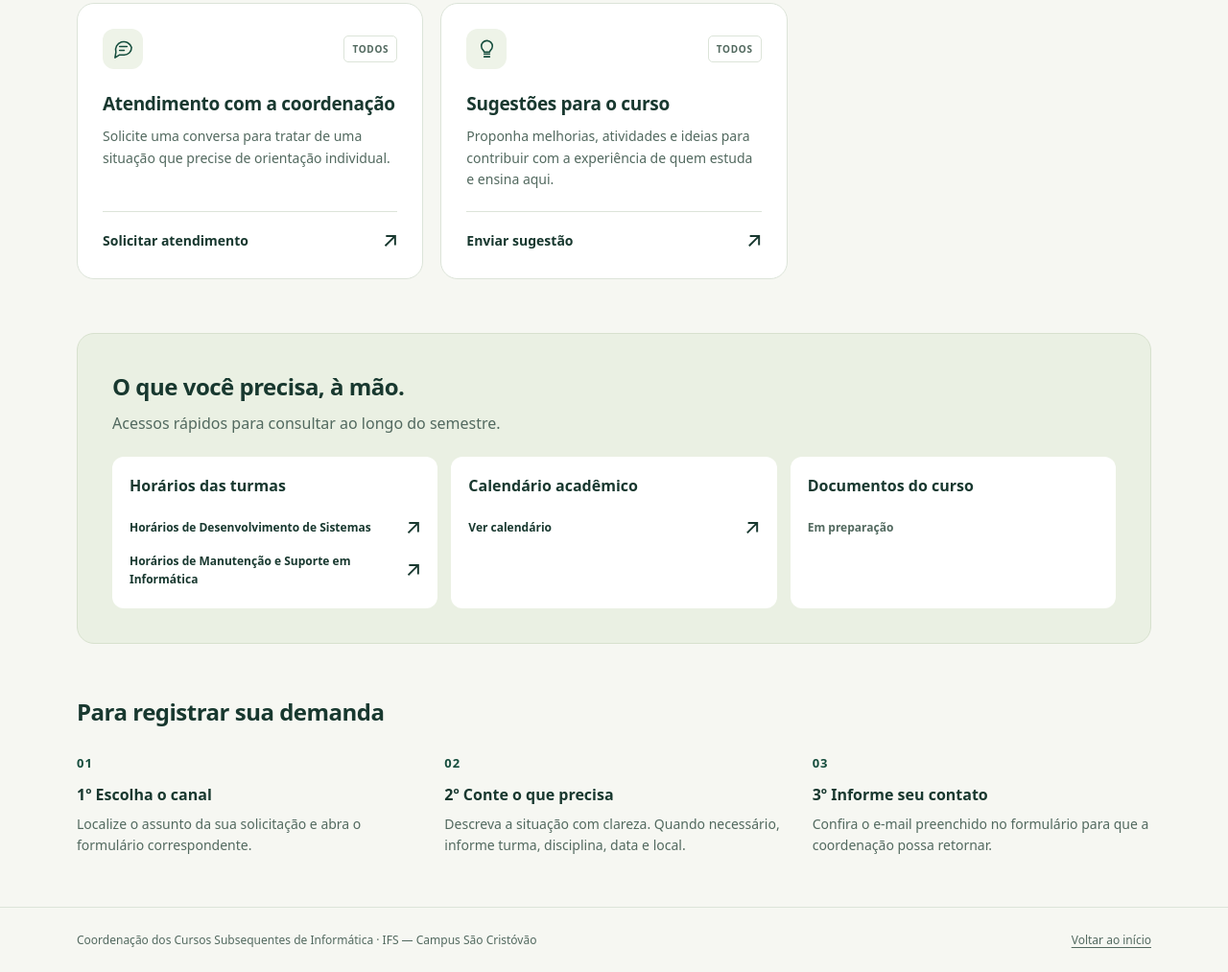
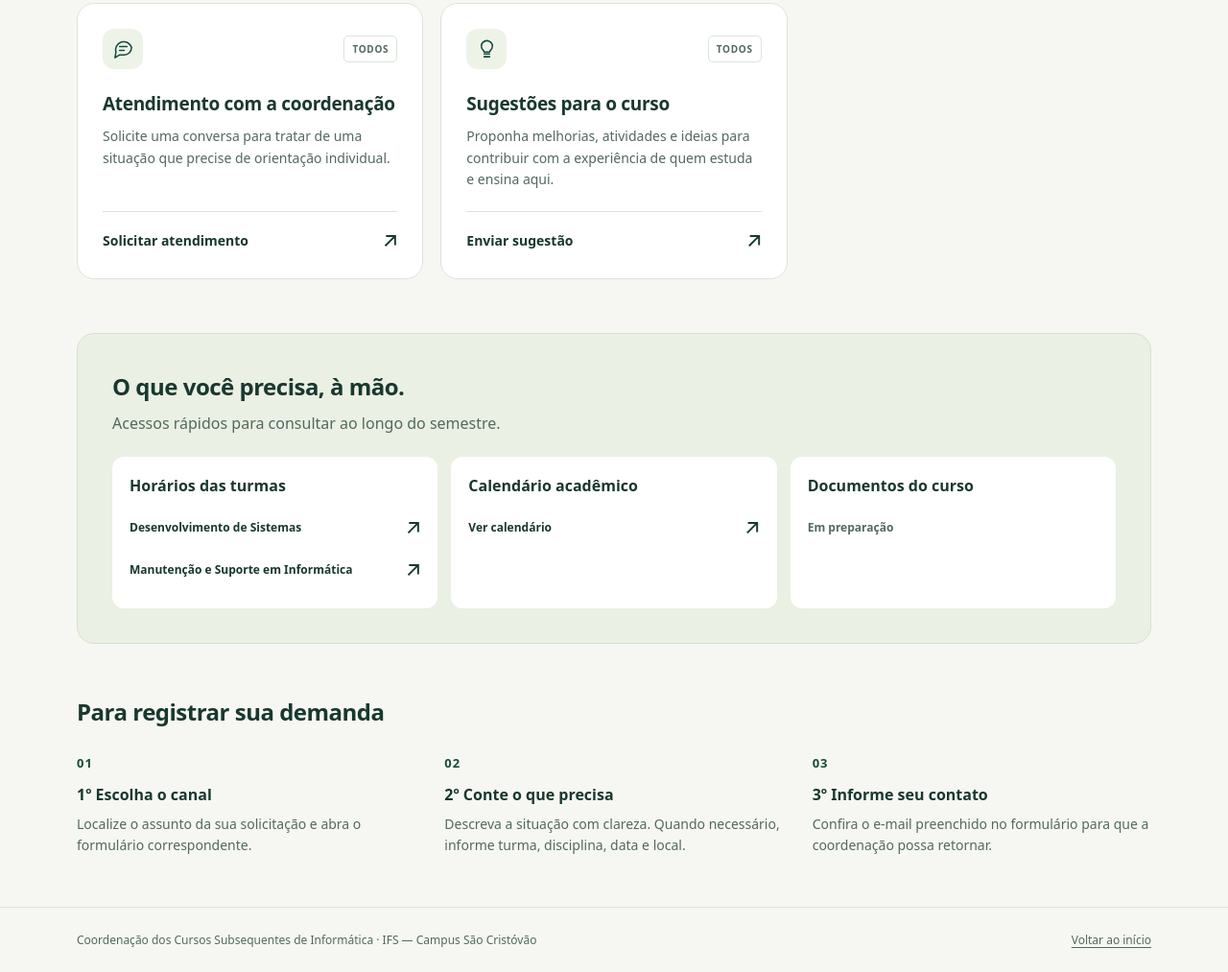
Before and after one commit to luanabto/Central-do-Curso_Subsequente, a plain HTML site: page index.html in a window 1280 px wide. Shown: the part 1108-2121 px from the top of the page at 96% size. Drawn offline with Linux system fonts and the light colour scheme.

Commit message:
Update index.html

```diff
--- a/index.html
+++ b/index.html
@@ -205,15 +205,15 @@
 
   <a class="action-link"
      data-link="horarios_ds"
-     data-label="Horários de Desenvolvimento de Sistemas">
-    <span>Horários de Desenvolvimento de Sistemas</span>
+     data-label="Desenvolvimento de Sistemas">
+    <span>Desenvolvimento de Sistemas</span>
     <span aria-hidden="true">↗</span>
   </a>
 
   <a class="action-link"
      data-link="horarios_msi"
-     data-label="Horários de Manutenção e Suporte em Informática">
-    <span>Horários de Manutenção e Suporte em Informática</span>
+     data-label="Manutenção e Suporte em Informática">
+    <span>Manutenção e Suporte em Informática</span>
     <span aria-hidden="true">↗</span>
   </a>
 </div>
```
